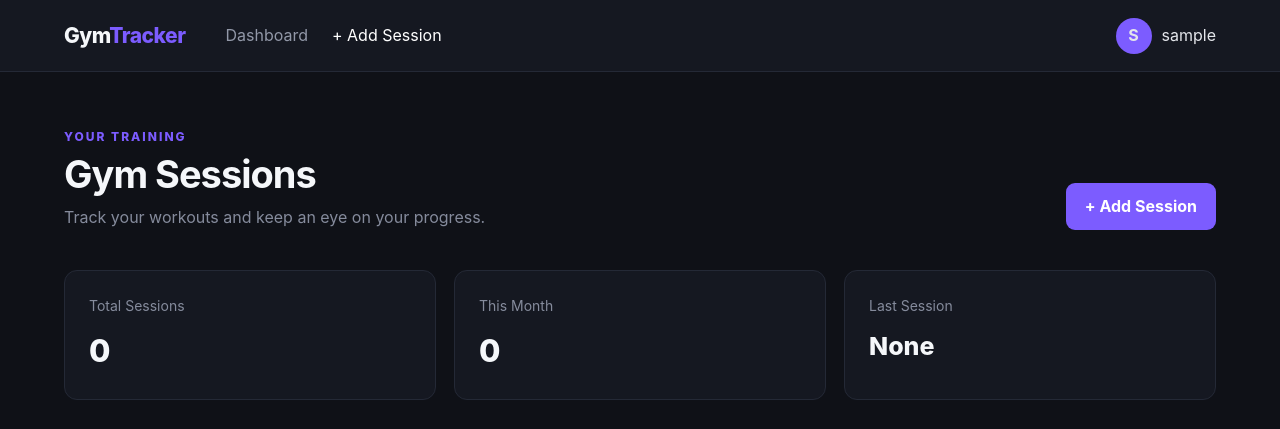
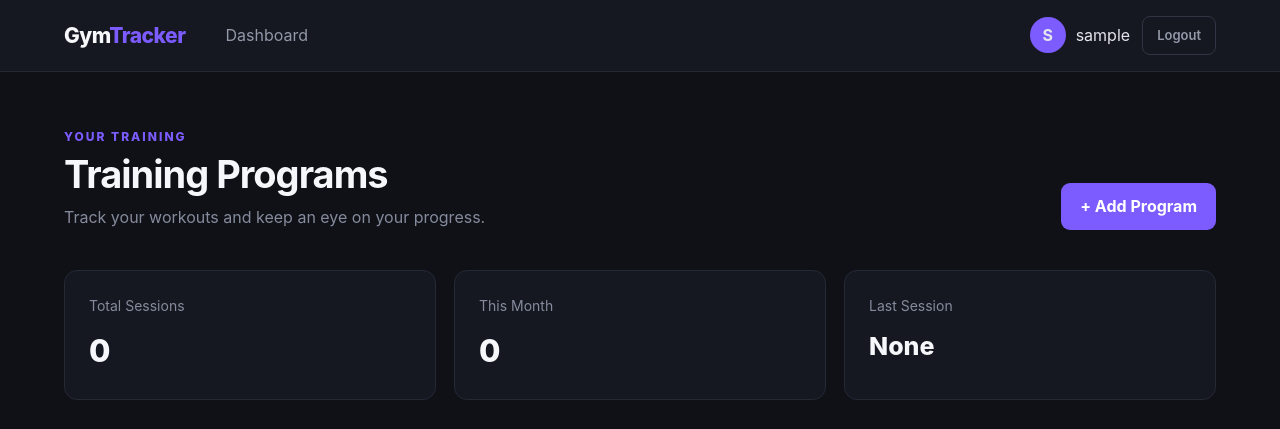
Before and after one commit to pmahdiq/Gym_tracker, a Django app: page /tracker/dashboard in a window 1280 px wide. Shown: the top 429 px of the page. Run offline with Django 5.2, Linux system fonts and the light colour scheme; the visitor is signed in with stand-in values (Sample User, id 1); data that the repository does not hold is empty.

Commit message:
add delete program on dashboard + some frotend changes

```diff
--- a/gym_tracker/accounts/urls.py
+++ b/gym_tracker/accounts/urls.py
@@ -1,8 +1,9 @@
 from django.urls import path
 
-from accounts.views import login_page, register_page
+from accounts.views import login_page, register_page, logout_view
 
 urlpatterns = [
     path('login/', login_page, name='login'),
-    path('register/', register_page, name='register')
+    path('register/', register_page, name='register'),
+    path('logout/', logout_view, name='logout')
 ]
--- a/gym_tracker/statics/tracker/css/style.css
+++ b/gym_tracker/statics/tracker/css/style.css
@@ -85,6 +85,39 @@ input {
     gap: 10px;
 
     color: #e4e6eb;
+}
+
+.user-menu-group {
+    display: flex;
+    align-items: center;
+    gap: 12px;
+}
+
+.logout-form {
+    margin: 0;
+    padding: 0;
+}
+
+.logout-button {
+    padding: 8px 14px;
+
+    background: transparent;
+    color: #9298a8;
+
+    border: 1px solid #303544;
+    border-radius: 8px;
+
+    font-size: 13px;
+    font-weight: 600;
+
+    cursor: pointer;
+    transition: 0.2s;
+}
+
+.logout-button:hover {
+    background: #202430;
+    color: #e4e6eb;
+    border-color: #3b4152;
 }
 
 .user-avatar {
--- a/gym_tracker/templates/base.html
+++ b/gym_tracker/templates/base.html
@@ -16,16 +16,15 @@
     <header class="site-header">
         <div class="header-container">
 
-            <a href="{% url 'dashboard' %}" class="logo">
+            <a href="{% url 'home' %}" class="logo">
                 Gym<span>Tracker</span>
             </a>
 
             <nav class="main-nav">
                 <a href="{% url 'dashboard' %}">Dashboard</a>
-                <a href="{% url 'add_program' %}" class="nav-add">
-                    + Add Session
-                </a>
             </nav>
+
+            <div class="user-menu-group">
 
                 <a href="{% url 'edit_profile' %}" class="user-menu">
                     <div class="user-avatar">
@@ -34,6 +33,15 @@
 
                     <span>{{ user.username }}</span>
                 </a>
+
+                <form method="post" action="{% url 'logout' %}" class="logout-form">
+                    {% csrf_token %}
+                    <button type="submit" class="logout-button" title="Log out">
+                        Logout
+                    </button>
+                </form>
+
+            </div>
 
         </div>
     </header>
--- a/gym_tracker/templates/tracker/dashboard.html
+++ b/gym_tracker/templates/tracker/dashboard.html
@@ -12,14 +12,14 @@
 
         <div>
             <p class="eyebrow">YOUR TRAINING</p>
-            <h1>Gym Sessions</h1>
+            <h1>Training Programs</h1>
             <p class="page-description">
                 Track your workouts and keep an eye on your progress.
             </p>
         </div>
 
         <a href="{% url 'add_program' %}" class="primary-button">
-            + Add Session
+            + Add Program
         </a>
 
     </div>
@@ -67,13 +67,32 @@
                 </div>
 
                 <div>
-                        <h3>{{program.title}}</h3>
+                    <h3>{{ program.title }}</h3>
                 </div>
 
             </div>
 
-                <form method="post" class="delete-form">
+            <div class="program-actions">
 
+                <a
+                    href=#
+                    class="secondary-button"
+                >
+                    Update
+                </a>
+
+                <a
+                    href=#
+                    class="primary-button"
+                >
+                    Start
+                </a>
+
+                <form
+                    method="post"
+                    class="delete-form"
+                    action="{% url 'delete_program' program.id %}"
+                >
                     {% csrf_token %}
 
                     <button
@@ -83,8 +102,9 @@
                     >
                         Delete
                     </button>
+                </form>
 
-                </form>
+            </div>
 
         </article>
 
--- a/gym_tracker/tracker/urls.py
+++ b/gym_tracker/tracker/urls.py
@@ -7,5 +7,6 @@ from .views import *
 urlpatterns = [
     path('dashboard', dashboard_page, name='dashboard'),
     path('add_program', add_program_page,name='add_program'),
+    path('delete_program/<int:program_id>/', delete_program, name='delete_program'),
     path('edit_profile', edit_profile, name='edit_profile')
 ]
--- a/gym_tracker/tracker/views.py
+++ b/gym_tracker/tracker/views.py
@@ -1,6 +1,6 @@
 from django.contrib.auth.decorators import login_required
 from django.utils import timezone
-from django.shortcuts import render, redirect
+from django.shortcuts import render, redirect, get_object_or_404
 from django.db import transaction
 from django.contrib import messages
 
@@ -19,7 +19,7 @@ def dashboard_page(request):
         date_added__year=now.year,
         date_added__month=now.month
     ).count()
-    training_programs = Training_Program.objects.all()
+    training_programs = Training_Program.objects.all().filter(user=request.user)
     sessions_count = Training_Session.objects.all().count()
     last_session = Training_Session.objects.all().order_by('date_added').last()
     last_session_day = last_session.date_added if last_session else None
@@ -61,6 +61,18 @@ def add_program_page(request):
         'exercise_form_set': exercise_form_set,
     })
 
+@login_required
+def delete_program(request, program_id):
+    # Only get program if it belongs to current user
+    program = get_object_or_404(Training_Program, id=program_id, user=request.user)
+
+    if request.method == 'POST':
+        program.delete()
+        messages.success(request, f'Program "{program.title}" deleted!')
+        return redirect('dashboard')
+
+    return redirect('dashboard')
+
 
 @login_required
 def edit_profile(request):
```
Also changed, not shown: other parts of gym_tracker/statics/tracker/css/style.css (+38 -0 lines), gym_tracker/accounts/views.py (+8 -1 lines). Lines whose indentation alone changed are shown as unchanged.
